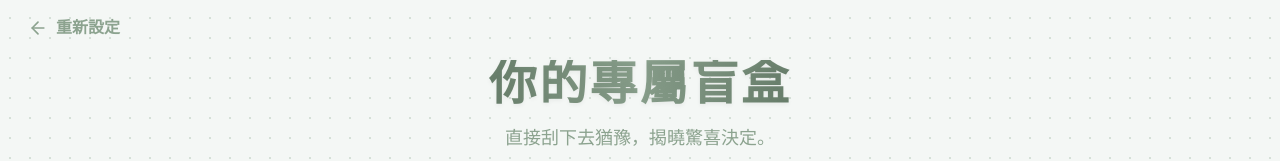
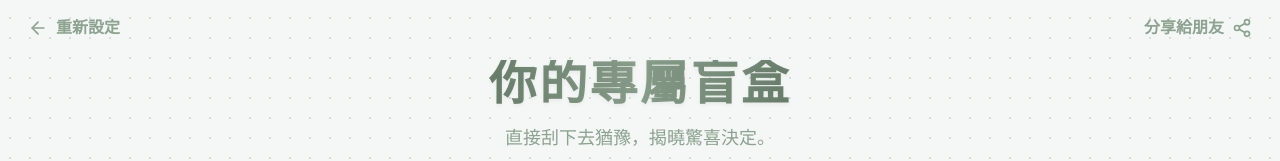
Before and after one commit to pei0126/Unboxing, a React (Vite) app: page / in a window 1280 px wide. Both pictures are taken after a click on the button "自己先刮刮看". Shown: the part 12-173 px from the top of the page. Built offline with nearby package versions, Linux system fonts and the light colour scheme; a web font is replaced by a local one.

Commit message:
Add share button to game screen

```diff
--- a/src/App.tsx
+++ b/src/App.tsx
@@ -286,6 +286,15 @@ export default function App() {
         <span className="font-bold hidden sm:inline">重新設定</span>
       </button>
 
+      <button
+        onClick={handleShareGame}
+        className="absolute top-4 right-4 p-3 text-[#8ca38f] hover:bg-[#e8ede9] rounded-full transition-colors flex items-center gap-2"
+        title="複製盲盒連結給朋友"
+      >
+        <span className="font-bold hidden sm:inline">分享給朋友</span>
+        <Share2 size={20} />
+      </button>
+
       <header className="mb-8 md:mb-10 text-center z-10 max-w-lg mt-6 md:mt-10 px-2">
         <h1 className="text-3xl md:text-5xl font-bold gold-text mb-2 md:mb-4 tracking-wider">
           {config.title || '你的專屬盲盒'}
```
